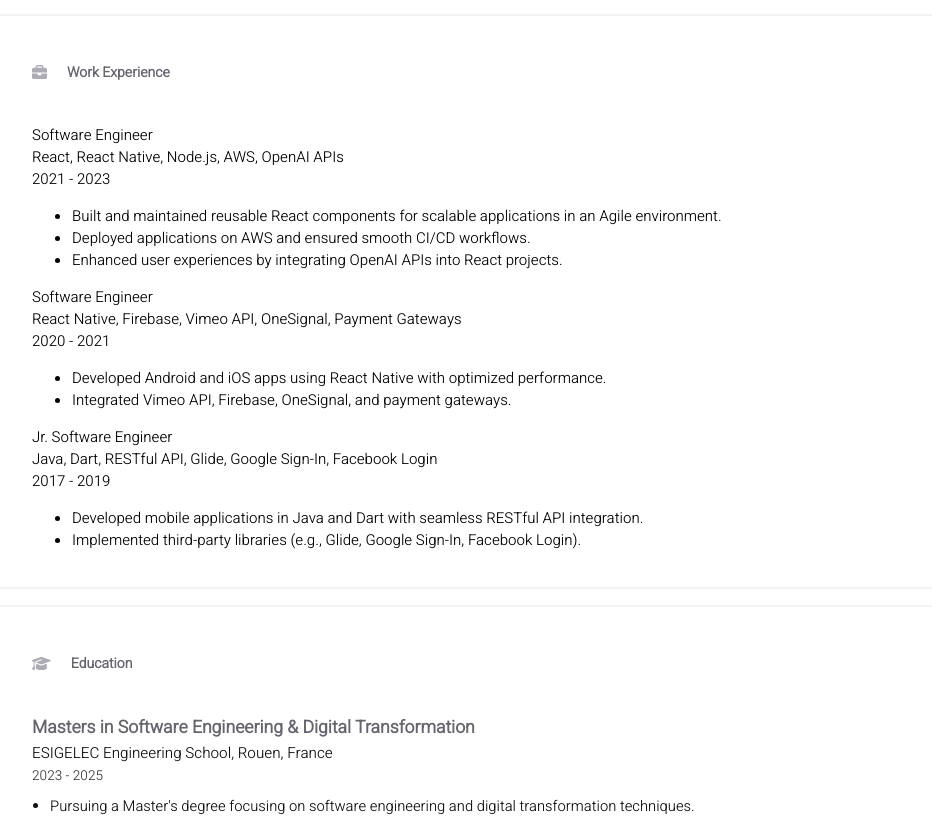
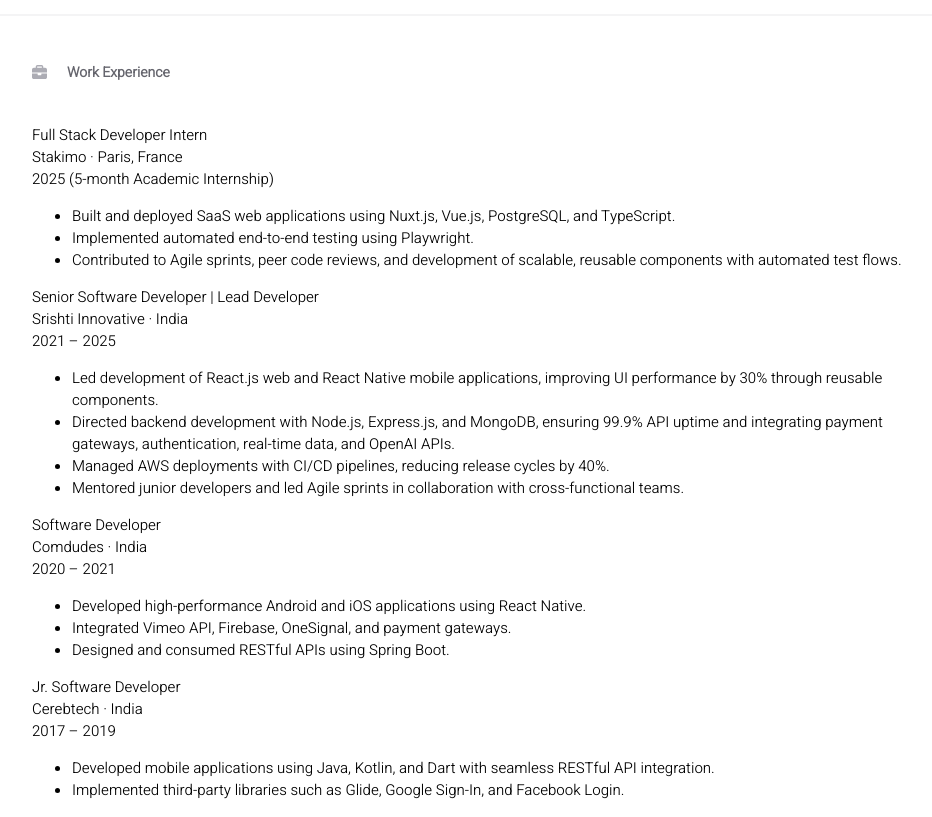
Before and after one commit to Nethzz/MyPortfolio, a React (Create React App) app: page / in a window 1280 px wide. Shown: the part 2380-3197 px from the top of the page, without its empty margins (154-1086 px from the left). Built offline with nearby package versions, Linux system fonts and the light colour scheme.

Commit message:
Add files via upload

```diff
--- a/src/components/homepage/works.jsx
+++ b/src/components/homepage/works.jsx
@@ -1,8 +1,6 @@
 import React from "react";
 import { faBriefcase } from "@fortawesome/free-solid-svg-icons";
-
 import Card from "../common/card";
-
 import "./styles/works.css";
 
 const Works = () =>
@@ -14,65 +12,104 @@
 				title="Work Experience"
 				body={
 					<div className="works-body">
+						{/* Stakimo Internship */}
 						<div className="work">
-
-							<div className="work-title">Software Engineer</div>
+							<div className="work-title">
+								Full Stack Developer Intern
+							</div>
 							<div className="work-subtitle">
-								React, React Native, Node.js, AWS, OpenAI APIs
+								Stakimo · Paris, France
 							</div>
-							<div className="work-duration">2021 - 2023</div>
+							<div className="work-duration">2025 (5-month Academic Internship)</div>
 							<div className="work-description">
 								<ul>
 									<li>
-										Built and maintained reusable React components for scalable applications in an Agile environment.
+										Built and deployed SaaS web applications using Nuxt.js, Vue.js, PostgreSQL, and TypeScript.
 									</li>
 									<li>
-										Deployed applications on AWS and ensured smooth CI/CD workflows.
+										Implemented automated end-to-end testing using Playwright.
 									</li>
 									<li>
-										Enhanced user experiences by integrating OpenAI APIs into React projects.
+										Contributed to Agile sprints, peer code reviews, and development of scalable, reusable components with automated test flows.
 									</li>
 								</ul>
 							</div>
 						</div>
 
+						{/* Srishti Innovative */}
 						<div className="work">
-
-							<div className="work-title">Software Engineer</div>
+							<div className="work-title">
+								Senior Software Developer | Lead Developer
+							</div>
 							<div className="work-subtitle">
-								React Native, Firebase, Vimeo API, OneSignal, Payment Gateways
+								Srishti Innovative · India
 							</div>
-							<div className="work-duration">2020 - 2021</div>
+							<div className="work-duration">2021 – 2025</div>
 							<div className="work-description">
 								<ul>
 									<li>
-										Developed Android and iOS apps using React Native with optimized performance.
+										Led development of React.js web and React Native mobile applications, improving UI performance by 30% through reusable components.
 									</li>
 									<li>
-										Integrated Vimeo API, Firebase, OneSignal, and payment gateways.
+										Directed backend development with Node.js, Express.js, and MongoDB, ensuring 99.9% API uptime and integrating payment gateways, authentication, real-time data, and OpenAI APIs.
+									</li>
+									<li>
+										Managed AWS deployments with CI/CD pipelines, reducing release cycles by 40%.
+									</li>
+									<li>
+										Mentored junior developers and led Agile sprints in collaboration with cross-functional teams.
 									</li>
 								</ul>
 							</div>
 						</div>
 
+						{/* Comdudes */}
 						<div className="work">
-
-							<div className="work-title">Jr. Software Engineer</div>
+							<div className="work-title">
+								Software Developer
+							</div>
 							<div className="work-subtitle">
-								Java, Dart, RESTful API, Glide, Google Sign-In, Facebook Login
+								Comdudes · India
 							</div>
-							<div className="work-duration">2017 - 2019</div>
+							<div className="work-duration">2020 – 2021</div>
 							<div className="work-description">
 								<ul>
 									<li>
-										Developed mobile applications in Java and Dart with seamless RESTful API integration.
+										Developed high-performance Android and iOS applications using React Native.
 									</li>
 									<li>
-										Implemented third-party libraries (e.g., Glide, Google Sign-In, Facebook Login).
+										Integrated Vimeo API, Firebase, OneSignal, and payment gateways.
+									</li>
+									<li>
+										Designed and consumed RESTful APIs using Spring Boot.
 									</li>
 								</ul>
 							</div>
 						</div>
+
+						{/* Cerebtech */}
+						<div className="work">
+							<div className="work-title">
+								Jr. Software Developer
+							</div>
+							<div className="work-subtitle">
+								Cerebtech · India
+							</div>
+							<div className="work-duration">2017 – 2019</div>
+							<div className="work-description">
+								<ul>
+									<li>
+										Developed mobile applications using Java, Kotlin, and Dart with seamless RESTful API integration.
+									</li>
+									<li>
+										Implemented third-party libraries such as Glide, Google Sign-In, and Facebook Login.
+									</li>
+								</ul>
+							</div>
+						</div>
+
+
+
 					</div>
 				}
 			/>
```
